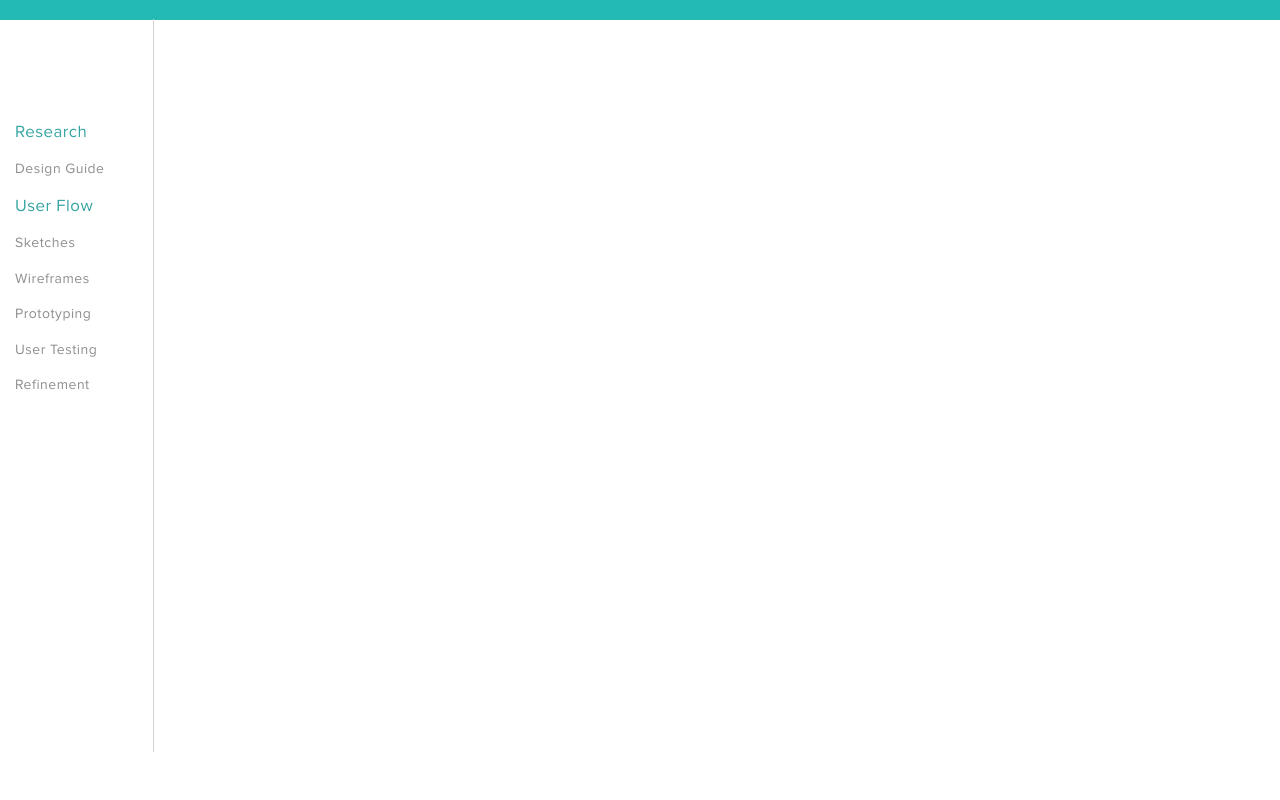
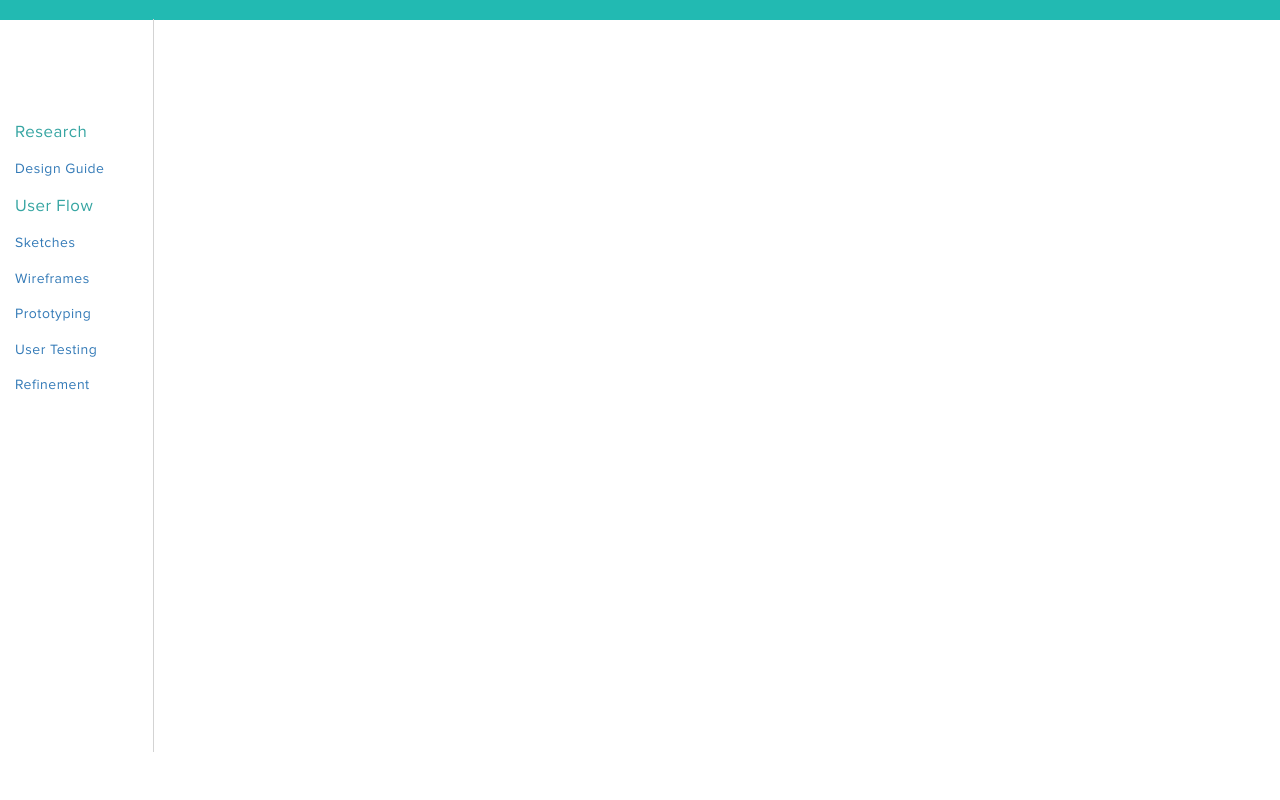
Before and after one commit to jncheng/334Instapay, a plain HTML site: page process.html in a window 1280 px wide. Shown: the part 620-1420 px from the top of the page. Drawn offline with nearby package versions, Linux system fonts and the light colour scheme.

Commit message:
update
fixed icons
linked side nav

```diff
--- a/process.html
+++ b/process.html
@@ -46,14 +46,14 @@
 
     <section id="status">
       <div class="container">
-        <h3 id="nav_research" class="nav2">Research</h3>
-        <h3 id="nav_designGuide" class="nav2">Design Guide</h3>
-        <h3 id="nav_userFlow" class="nav2">User Flow</h3>
-        <h3 id="nav_sketches" class="nav2">Sketches</h3>
-        <h3 id="nav_wireframes" class="nav2">Wireframes</h3>
-        <h3 id="nav_prototyping" class="nav2">Prototyping</h3>
-        <h3 id="nav_userTesting" class="nav2">User Testing</h3>
-        <h3 id="nav_refinement" class="nav2">Refinement</h3>
+        <a href="#research"><h3 id="nav_research" class="nav2">Research</h3></a>
+        <a href="#designGuide"><h3 id="nav_designGuide" class="nav2">Design Guide</h3></a>
+        <a href="#userFlow"><h3 id="nav_userFlow" class="nav2">User Flow</h3></a>
+        <a href="#sketches"><h3 id="nav_sketches" class="nav2">Sketches</h3></a>
+        <a href="#wireframes"><h3 id="nav_wireframes" class="nav2">Wireframes</h3></a>
+        <a href="#prototyping"><h3 id="nav_prototyping" class="nav2">Prototyping</h3></a>
+        <a href="#userTesting"><h3 id="nav_userTesting" class="nav2">User Testing</h3></a>
+        <a href="#refinement"><h3 id="nav_refinement" class="nav2">Refinement</h3></a>
       </div>
     </section>
 
@@ -135,7 +135,6 @@
           <div class="imageWireframe5"></div>
           <div class="imageWireframe6"></div>
           <div class="imageWireframe7"></div>
-          <div class="imageWireframe8"></div>
           <div class="imageWireframe9"></div>
           <div class="imageWireframe10"></div>
 
```
Also changed, not shown: images/icons/iconFeedback.png, images/icons/iconIssues.png, images/icons/iconProgression.png, images/icons/iconSecurity.png, images/icons/iconTolerance.png.
